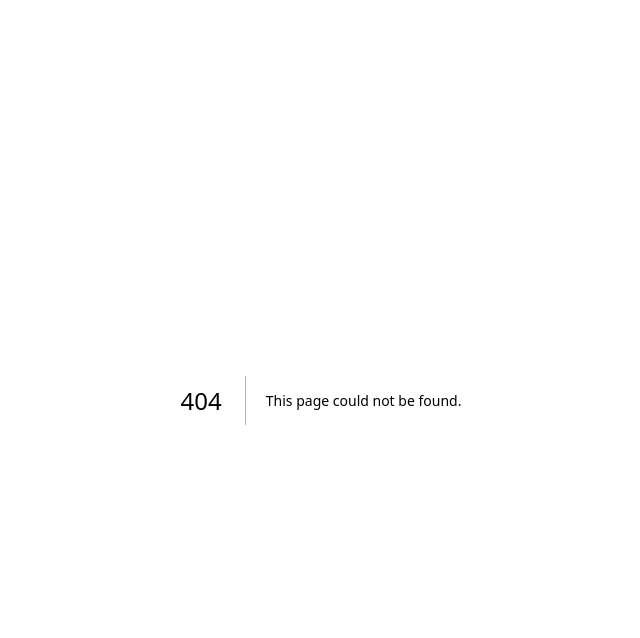
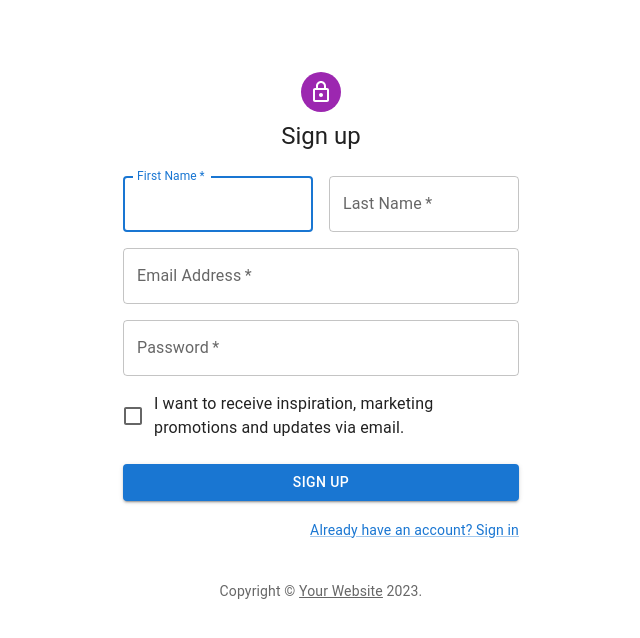
Before and after one commit to Abbyog27/ai-tales, a Next.js app: page /characters/new in a window 1280 px wide. Before the commit this address had no page. Shown: the top 638 px of the page, without its empty margins (319-959 px from the left). Built offline with nearby package versions, Linux system fonts and the light colour scheme.

Commit message:
feat: added create characters page

```diff
--- /dev/null
+++ b/src/app/characters/new/page.js
@@ -0,0 +1,9 @@
+"use client"
+import { useEffect, useState } from "react";
+import SignUp from "@/app/components/SignUp";
+
+export default function CreateCharacter() {
+    return (
+      <SignUp />
+    )
+  }
```
